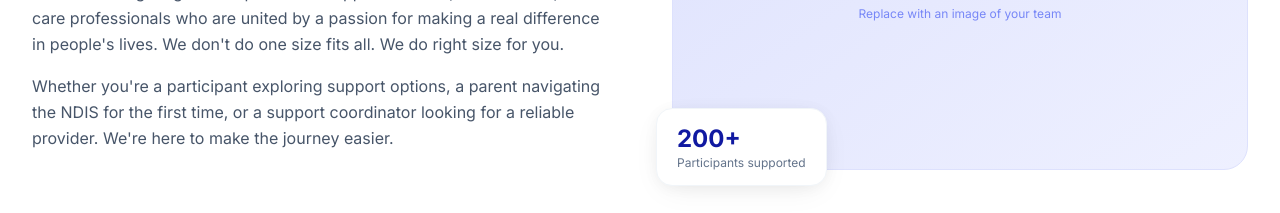
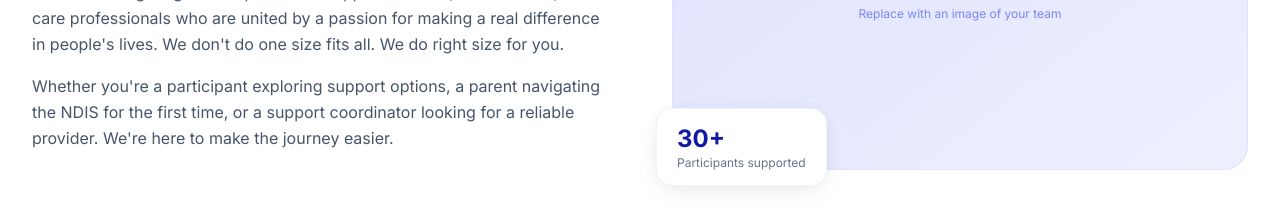
Before and after one commit to aminfaruk/agileabililty, a React (Vite) app: page /about in a window 1280 px wide. Shown: the part 820-1033 px from the top of the page. Built offline with nearby package versions, Linux system fonts and the light colour scheme.

Commit message:
Fix: update participant count from 200+ to 30+ across all pages

```diff
--- a/src/pages/About.jsx
+++ b/src/pages/About.jsx
@@ -134,7 +134,7 @@ export default function About() {
                 </div>
                 {/* Floating badge */}
                 <div className="absolute -bottom-4 -left-4 bg-white rounded-2xl shadow-card border border-slate-100 px-5 py-3.5">
-                  <p className="text-2xl font-bold text-brand-700">200+</p>
+                  <p className="text-2xl font-bold text-brand-700">30+</p>
                   <p className="text-xs text-slate-500">Participants supported</p>
                 </div>
                 <div className="absolute -top-4 -right-4 bg-brand-700 rounded-2xl shadow-brand px-5 py-3.5">
--- a/src/pages/Home.jsx
+++ b/src/pages/Home.jsx
@@ -257,7 +257,7 @@ export default function Home() {
               aria-hidden="true"
             >
               {[
-                { value: '200+', label: 'Participants', icon: Users    },
+                { value: '30+',  label: 'Participants', icon: Users    },
                 { value: '7+',   label: 'Services',     icon: Sparkles },
                 { value: '5★',   label: 'Rated',        icon: Star     },
               ].map(({ value, label, icon: Icon }, i) => (
```
